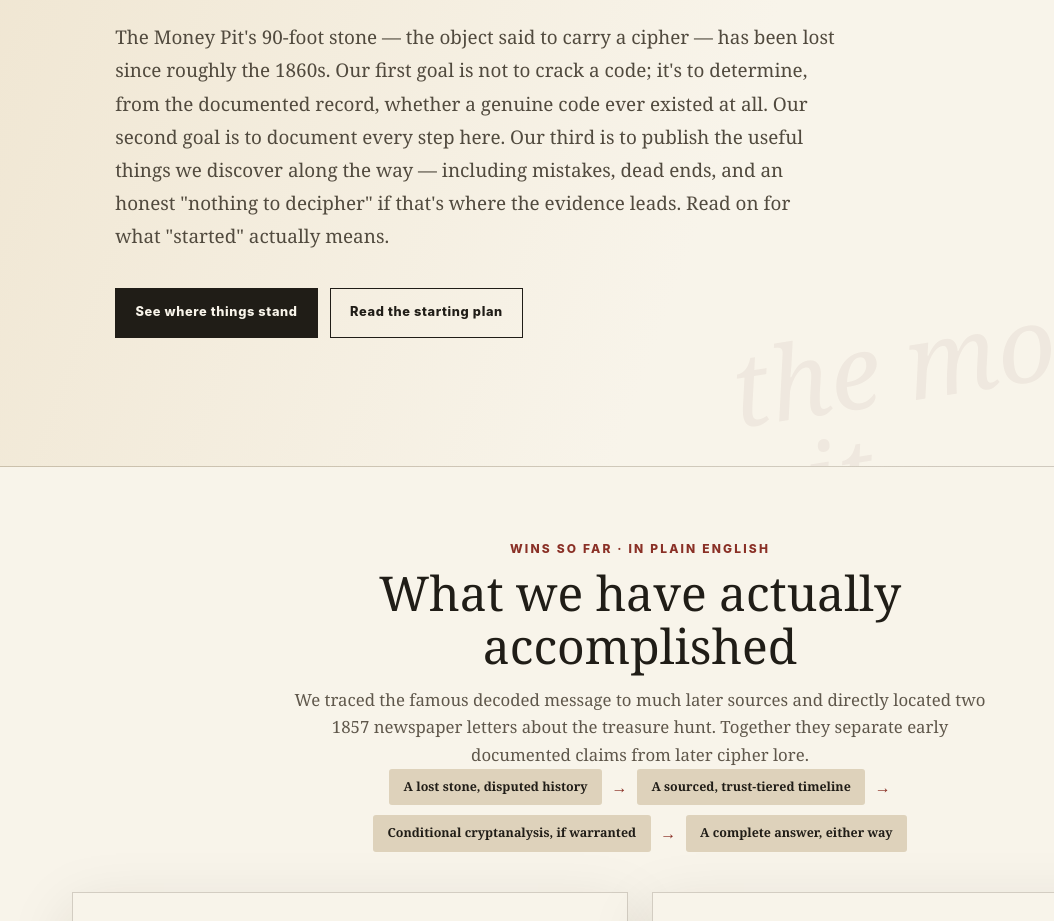
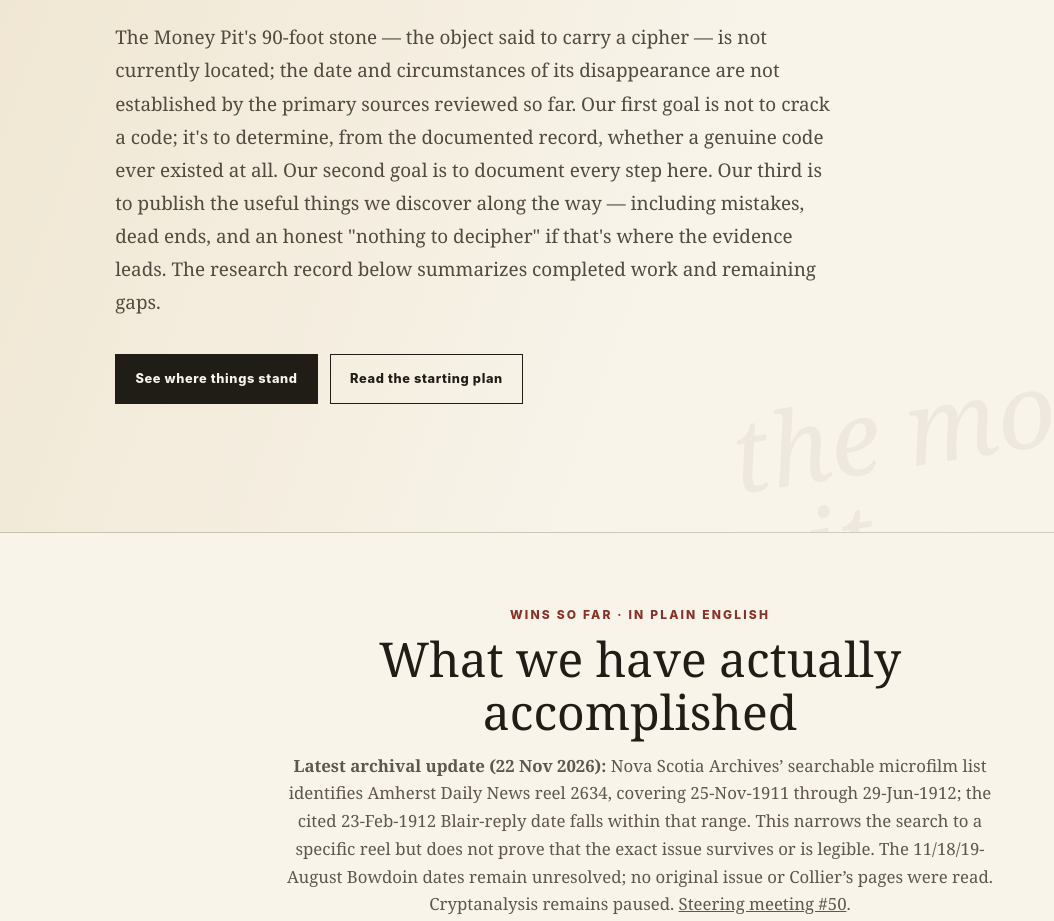
Before and after one commit to SoylentAquamarine/oak-island-collective, a plain HTML site: page docs/index.html in a window 1280 px wide. Shown: the part 861-1782 px from the top of the page, without its empty margins (0-1054 px from the left). Drawn offline with Linux system fonts and the light colour scheme; no server answers.

Commit message:
docs: add reel 2634 to Wins so far

```diff
--- a/docs/index.html
+++ b/docs/index.html
@@ -47,7 +47,7 @@
       <div class="hero">
         <div class="eyebrow"><span class="live-dot"></span> Goal #1 · Find out what is actually documented</div>
         <h1 id="overview-title">We are trying to find out if there is anything genuine to decipher.<br><em>We don't yet know if there is.</em></h1>
-        <p class="lede">The Money Pit's 90-foot stone — the object said to carry a cipher — has been lost since roughly the 1860s. Our first goal is not to crack a code; it's to determine, from the documented record, whether a genuine code ever existed at all. Our second goal is to document every step here. Our third is to publish the useful things we discover along the way — including mistakes, dead ends, and an honest "nothing to decipher" if that's where the evidence leads. Read on for what "started" actually means.</p>
+        <p class="lede">The Money Pit's 90-foot stone — the object said to carry a cipher — is not currently located; the date and circumstances of its disappearance are not established by the primary sources reviewed so far. Our first goal is not to crack a code; it's to determine, from the documented record, whether a genuine code ever existed at all. Our second goal is to document every step here. Our third is to publish the useful things we discover along the way — including mistakes, dead ends, and an honest "nothing to decipher" if that's where the evidence leads. The research record below summarizes completed work and remaining gaps.</p>
         <div class="hero-actions">
           <a class="button primary" href="#highlights-title">See where things stand</a>
           <a class="button secondary" href="#dialogue">Read the starting plan</a>
@@ -58,6 +58,7 @@
         <div class="highlights-intro">
           <span class="kicker">Wins so far · in plain English</span>
           <h2 id="highlights-title">What we have actually accomplished</h2>
+          <p><strong>Latest archival update (22 Nov 2026):</strong> Nova Scotia Archives’ searchable microfilm list identifies Amherst Daily News reel 2634, covering 25-Nov-1911 through 29-Jun-1912; the cited 23-Feb-1912 Blair-reply date falls within that range. This narrows the search to a specific reel but does not prove that the exact issue survives or is legible. The 11/18/19-August Bowdoin dates remain unresolved; no original issue or Collier’s pages were read. Cryptanalysis remains paused. <a href="https://github.com/SoylentAquamarine/oak-island-collective/blob/main/steering/meetings/2026-11-22-meeting-50.md">Steering meeting #50</a>.</p>
           <p>We traced the famous decoded message to much later sources and directly located two 1857 newspaper letters about the treasure hunt. Together they separate early documented claims from later cipher lore.</p>
           <p class="mini-flow" aria-label="Research flow">
             <span class="step">A lost stone, disputed history</span><span class="arrow" aria-hidden="true">→</span>
```
